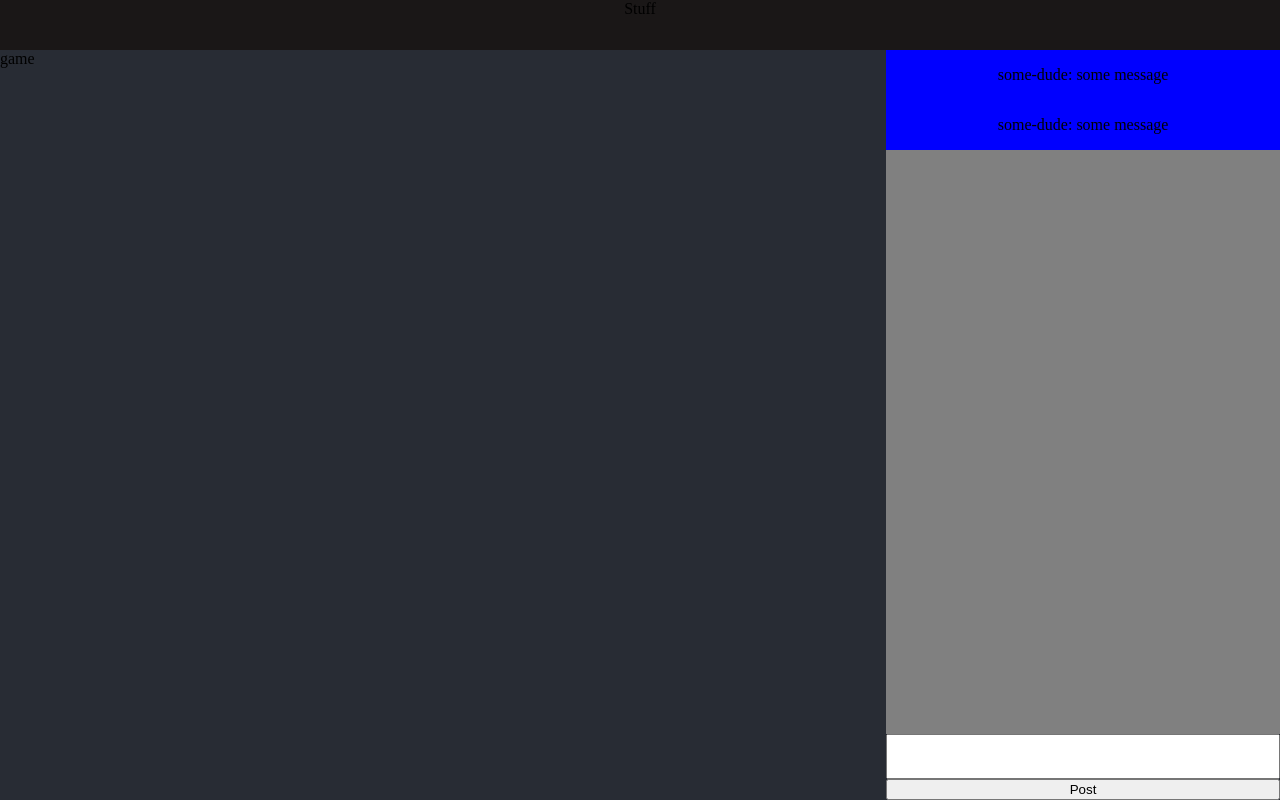
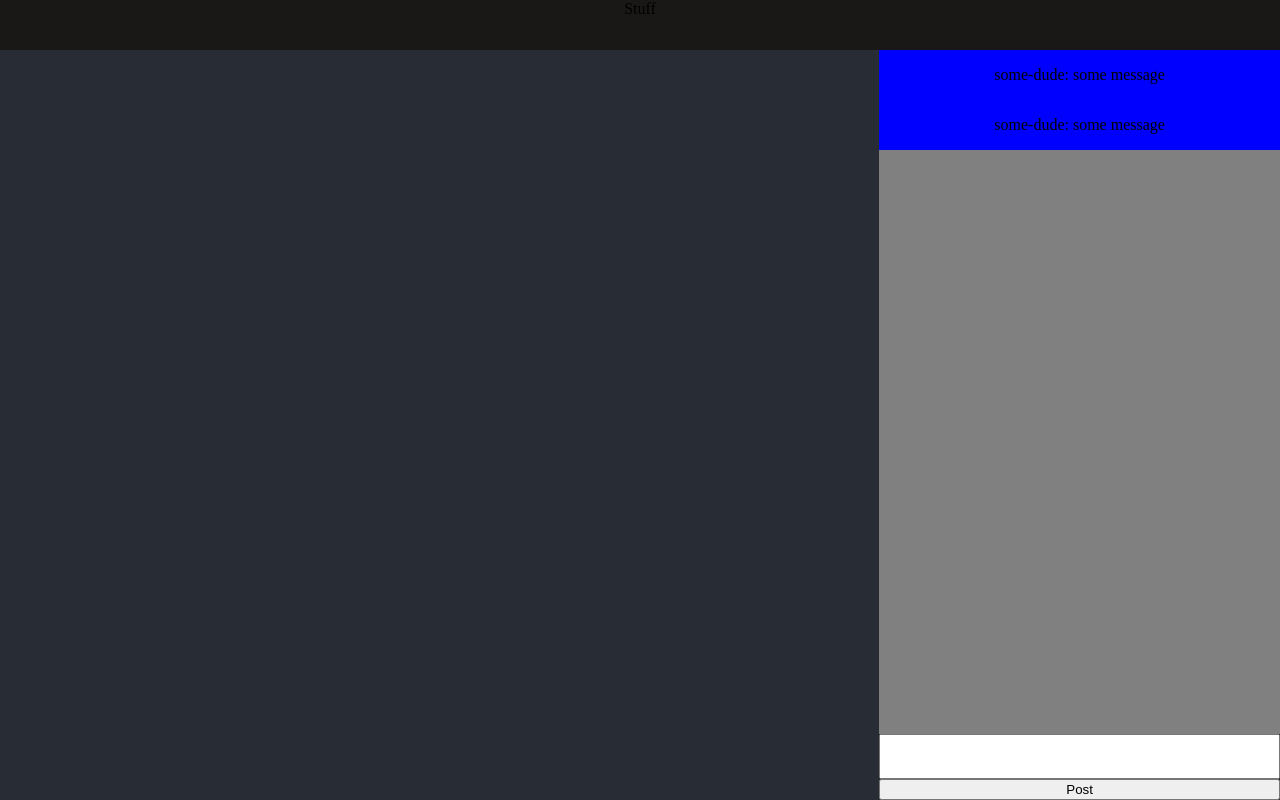
Before and after one commit to RicardFabien/StepInTheDarkProject, a React (Create React App) app in the folder frontend/: page / in a window 1280 px wide. Built offline with nearby package versions, Linux system fonts and the light colour scheme.

Commit message:
feat: modified game placeholder class

```diff
--- a/frontend/src/Game/Game.js
+++ b/frontend/src/Game/Game.js
@@ -1,7 +1,8 @@
 function Game() {
     return (
-        <div className="Game App-part">
-            game
+        <div className="Game">
+            <div></div>
+            <div></div>
         </div>
     )
 
```
